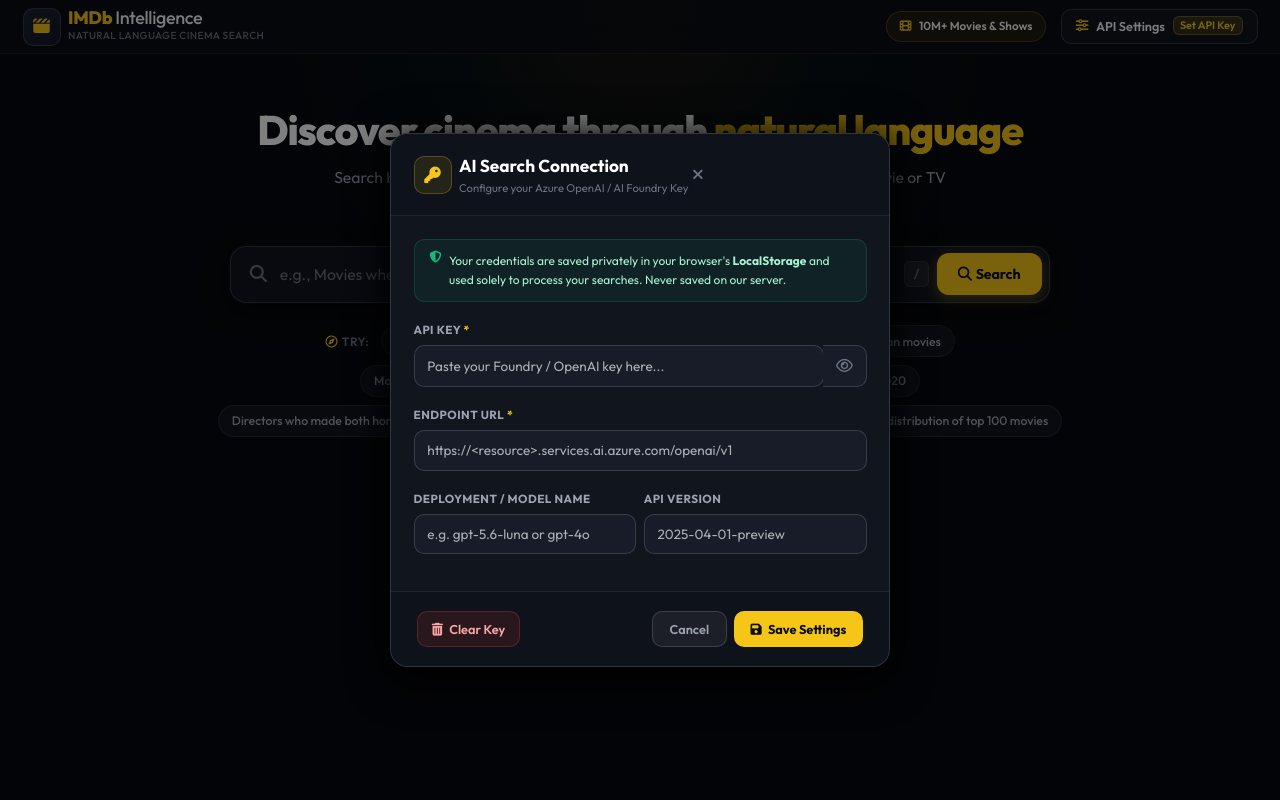
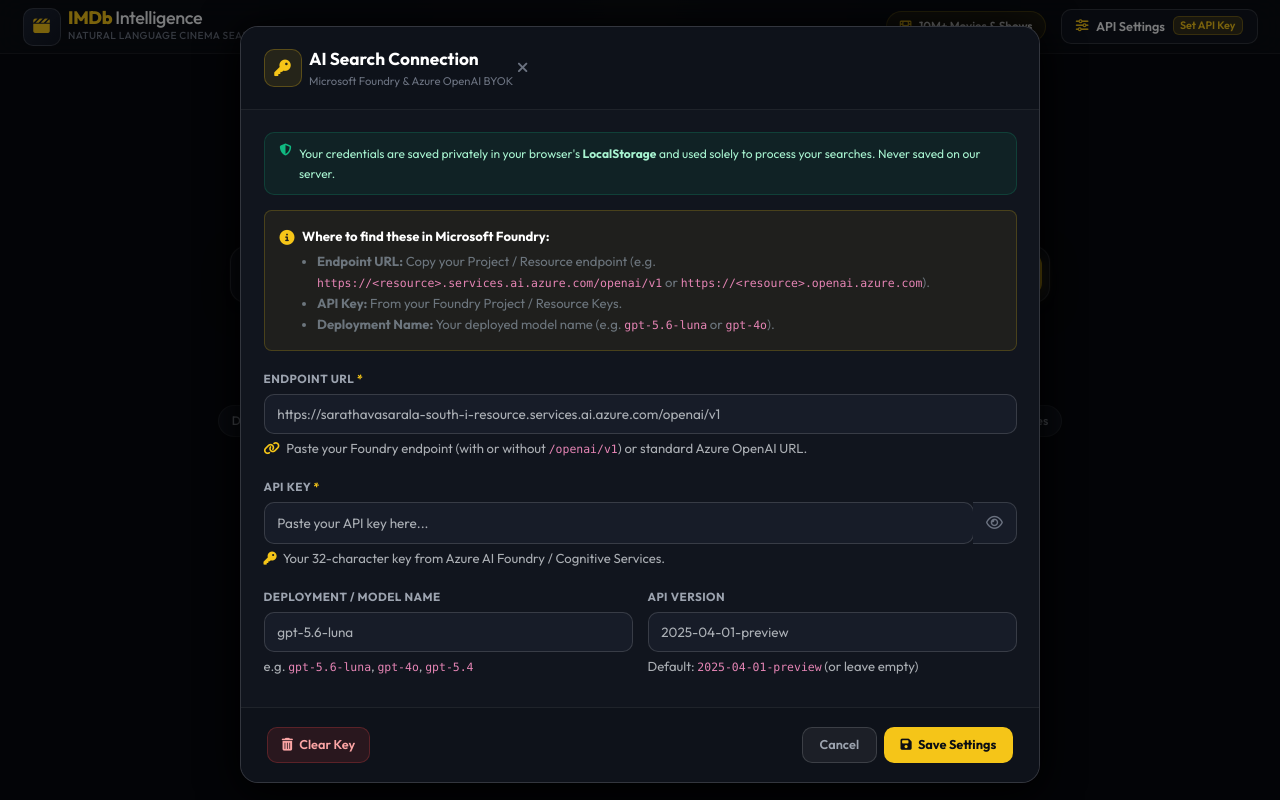
Before and after one commit to sarathavasarala/natural-language-imdb, a Flask app: page / in a window 1280 px wide, after a click that opens the changed part. Run offline with Flask 3, Linux system fonts and the light colour scheme; some libraries are stand-ins or nearby versions.

Commit message:
fix: adapt to models rejecting non-default temperature (gpt-5.6-luna) and add Foundry helper UI

```diff
--- a/app/static/app.js
+++ b/app/static/app.js
@@ -53,10 +53,10 @@
 
     // Save Settings
     $('#saveSettingsBtn').on('click', function () {
-        const key = $('#customApiKey').val().trim();
-        const endpoint = $('#customEndpoint').val().trim();
-        const model = $('#customModel').val().trim();
-        const version = $('#customApiVersion').val().trim();
+        let key = $('#customApiKey').val().trim().replace(/^["']|["']$/g, '');
+        let endpoint = $('#customEndpoint').val().trim().replace(/^["']|["']$/g, '').replace(/\/+$/, '');
+        let model = $('#customModel').val().trim().replace(/^["']|["']$/g, '');
+        let version = $('#customApiVersion').val().trim().replace(/^["']|["']$/g, '');
 
         if (key) localStorage.setItem('imdb_azure_api_key', key);
         else localStorage.removeItem('imdb_azure_api_key');
@@ -71,7 +71,7 @@
         else localStorage.removeItem('imdb_azure_api_version');
 
         updateSettingsBadge();
-        showToast('API credentials saved to browser LocalStorage!');
+        showToast('Settings saved to browser LocalStorage!');
         bootstrap.Modal.getInstance($modal[0])?.hide();
     });
 
--- a/app/templates/index.html
+++ b/app/templates/index.html
@@ -388,7 +388,7 @@
 
     <!-- Settings Modal for Azure AI Foundry / OpenAI Credentials -->
     <div class="modal fade modal-cinema" id="settingsModal" tabindex="-1" aria-labelledby="settingsModalLabel" aria-hidden="true">
-        <div class="modal-dialog modal-dialog-centered">
+        <div class="modal-dialog modal-dialog-centered modal-lg">
             <div class="modal-content modal-content-cinema">
                 <div class="modal-header modal-header-cinema">
                     <div class="d-flex align-items-center gap-2">
@@ -397,7 +397,7 @@
                         </div>
                         <div>
                             <h5 class="modal-title mb-0" id="settingsModalLabel">AI Search Connection</h5>
-                            <span class="modal-subtitle-text">Configure your Azure OpenAI / AI Foundry Key</span>
+                            <span class="modal-subtitle-text">Microsoft Foundry &amp; Azure OpenAI BYOK</span>
                         </div>
                     </div>
                     <button type="button" class="btn-close-cinema" data-bs-dismiss="modal" aria-label="Close">
@@ -409,28 +409,66 @@
                         <i class="fa-solid fa-shield-halved text-emerald me-2"></i>
                         <span>Your credentials are saved privately in your browser's <strong>LocalStorage</strong> and used solely to process your searches. Never saved on our server.</span>
                     </div>
+
+                    <!-- Helpful Format Guide Banner -->
+                    <div class="p-3 mb-3 rounded-3" style="background: rgba(245, 197, 24, 0.06); border: 1px solid rgba(245, 197, 24, 0.2);">
+                        <div class="d-flex align-items-start gap-2">
+                            <i class="fa-solid fa-circle-info text-gold mt-1"></i>
+                            <div class="small">
+                                <strong class="text-white">Where to find these in Microsoft Foundry:</strong>
+                                <ul class="mb-0 ps-3 mt-1 text-secondary">
+                                    <li><strong>Endpoint URL:</strong> Copy your Project / Resource endpoint (e.g. <code>https://&lt;resource&gt;.services.ai.azure.com/openai/v1</code> or <code>https://&lt;resource&gt;.openai.azure.com</code>).</li>
+                                    <li><strong>API Key:</strong> From your Foundry Project / Resource Keys.</li>
+                                    <li><strong>Deployment Name:</strong> Your deployed model name (e.g. <code>gpt-5.6-luna</code> or <code>gpt-4o</code>).</li>
+                                </ul>
+                            </div>
+                        </div>
+                    </div>
+
                     <form id="settingsForm">
                         <div class="mb-3">
-                            <label for="customApiKey" class="cinema-form-label">API Key <span class="text-gold">*</span></label>
+                            <label for="customEndpoint" class="cinema-form-label">
+                                <span>Endpoint URL</span> <span class="text-gold">*</span>
+                            </label>
+                            <input type="text" class="form-control cinema-input" id="customEndpoint" placeholder="https://sarathavasarala-south-i-resource.services.ai.azure.com/openai/v1" required>
+                            <div class="form-text text-muted small mt-1">
+                                <i class="fa-solid fa-link me-1 text-gold"></i> Paste your Foundry endpoint (with or without <code>/openai/v1</code>) or standard Azure OpenAI URL.
+                            </div>
+                        </div>
+
+                        <div class="mb-3">
+                            <label for="customApiKey" class="cinema-form-label">
+                                <span>API Key</span> <span class="text-gold">*</span>
+                            </label>
                             <div class="input-group">
-                                <input type="password" class="form-control cinema-input" id="customApiKey" placeholder="Paste your Foundry / OpenAI key here..." required>
+                                <input type="password" class="form-control cinema-input" id="customApiKey" placeholder="Paste your API key here..." required>
                                 <button class="btn btn-cinema-addon" type="button" id="toggleApiKeyVisibility" title="Toggle visibility">
                                     <i class="fa-regular fa-eye" id="toggleApiKeyIcon"></i>
                                 </button>
                             </div>
+                            <div class="form-text text-muted small mt-1">
+                                <i class="fa-solid fa-key me-1 text-gold"></i> Your 32-character key from Azure AI Foundry / Cognitive Services.
+                            </div>
                         </div>
-                        <div class="mb-3">
-                            <label for="customEndpoint" class="cinema-form-label">Endpoint URL <span class="text-gold">*</span></label>
-                            <input type="url" class="form-control cinema-input" id="customEndpoint" placeholder="https://<resource>.services.ai.azure.com/openai/v1" required>
-                        </div>
-                        <div class="row g-2">
-                            <div class="col-sm-6 mb-3">
-                                <label for="customModel" class="cinema-form-label">Deployment / Model Name</label>
-                                <input type="text" class="form-control cinema-input" id="customModel" placeholder="e.g. gpt-5.6-luna or gpt-4o">
+
+                        <div class="row g-3">
+                            <div class="col-sm-6 mb-2">
+                                <label for="customModel" class="cinema-form-label">
+                                    <span>Deployment / Model Name</span>
+                                </label>
+                                <input type="text" class="form-control cinema-input" id="customModel" placeholder="gpt-5.6-luna">
+                                <div class="form-text text-muted small mt-1">
+                                    e.g. <code>gpt-5.6-luna</code>, <code>gpt-4o</code>, <code>gpt-5.4</code>
+                                </div>
                             </div>
-                            <div class="col-sm-6 mb-3">
-                                <label for="customApiVersion" class="cinema-form-label">API Version</label>
+                            <div class="col-sm-6 mb-2">
+                                <label for="customApiVersion" class="cinema-form-label">
+                                    <span>API Version</span>
+                                </label>
                                 <input type="text" class="form-control cinema-input" id="customApiVersion" placeholder="2025-04-01-preview">
+                                <div class="form-text text-muted small mt-1">
+                                    Default: <code>2025-04-01-preview</code> (or leave empty)
+                                </div>
                             </div>
                         </div>
                     </form>
--- a/app/views.py
+++ b/app/views.py
@@ -372,9 +372,48 @@
 
     return probe_results
 
+def safe_chat_completion(client, model_name, messages, temperature=None, response_format=None):
+    """
+    Executes chat completion with fallback for models that enforce temperature=1 / no custom temperature
+    (e.g., gpt-5.6-luna, reasoning models, OpenAI o-series).
+    """
+    kwargs = {
+        "model": model_name,
+        "messages": messages
+    }
+
+    is_reasoning_or_luna = any(kw in model_name.lower() for kw in ["luna", "o1", "o3", "gpt-5"])
+
+    if temperature is not None and not is_reasoning_or_luna:
+        kwargs["temperature"] = temperature
+
+    if response_format is not None:
+        kwargs["response_format"] = response_format
+
+    try:
+        return client.chat.completions.create(**kwargs)
+    except Exception as e:
+        err_str = str(e)
+        # If model rejected temperature, retry without temperature
+        if "temperature" in err_str:
+            logger.info(f"Retrying chat completion without temperature for model {model_name}")
+            kwargs.pop("temperature", None)
+            try:
+                return client.chat.completions.create(**kwargs)
+            except Exception as e2:
+                if "response_format" in str(e2):
+                    kwargs.pop("response_format", None)
+                    return client.chat.completions.create(**kwargs)
+                raise
+        if "response_format" in err_str:
+            logger.info(f"Retrying chat completion without response_format for model {model_name}")
+            kwargs.pop("response_format", None)
+            return client.chat.completions.create(**kwargs)
+        raise
+
 def reflect_on_zero_results(user_query, initial_sql, probe_data, creds=None):
     """
-    Intelligent reflection step: Uses Azure OpenAI grounded with database probe results
+    Intelligent reflection step: Uses AI grounded with database probe results
     to classify why 0 rows were returned and generate a corrected SQL query if appropriate.
     """
     client, model_name = get_azure_client(creds=creds)
@@ -432,8 +471,9 @@
 """
 
     try:
-        response = client.chat.completions.create(
-            model=model_name,
+        response = safe_chat_completion(
+            client=client,
+            model_name=model_name,
             messages=[
                 {"role": "system", "content": system_prompt},
                 {"role": "user", "content": user_message}
@@ -519,8 +559,9 @@
     """
 
     try:
-        response = client.chat.completions.create(
-            model=model_name,
+        response = safe_chat_completion(
+            client=client,
+            model_name=model_name,
             messages=[
                 {"role": "system", "content": system_message},
                 {"role": "user", "content": user_query}
@@ -609,8 +650,9 @@
         Keep it concise but engaging (2-3 paragraphs maximum).
         """
 
-        response = client.chat.completions.create(
-            model=model_name,
+        response = safe_chat_completion(
+            client=client,
+            model_name=model_name,
             messages=[
                 {"role": "system", "content": "You are a knowledgeable film and TV expert who provides engaging summaries."},
                 {"role": "user", "content": prompt}
```
